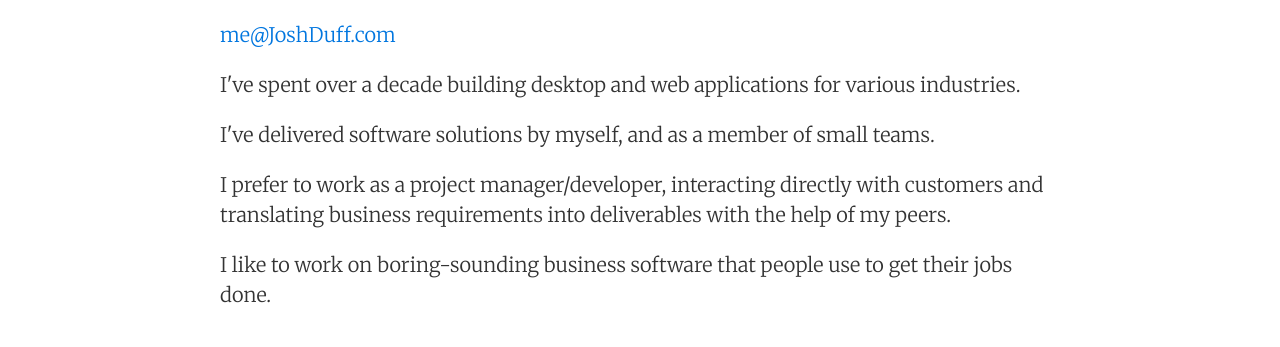
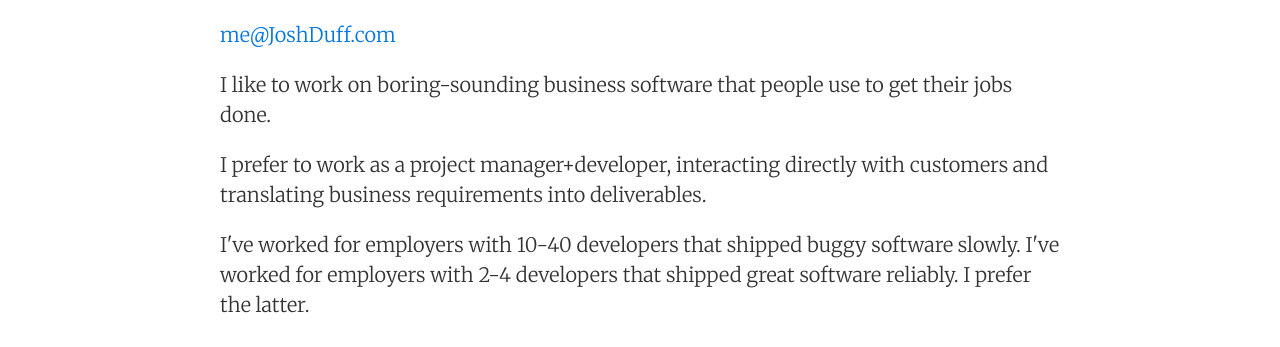
Before and after one commit to TehShrike/resume, a website: page index.html in a window 1280 px wide. Shown: the part 142-489 px from the top of the page. Drawn offline with Linux system fonts and the light colour scheme.

Commit message:
npm run build

```diff
--- a/index.html
+++ b/index.html
@@ -15,10 +15,9 @@
 <p class="print-top-right">
     <a href="mailto:me@JoshDuff.com">me@JoshDuff.com</a>
 </p>
-<p>I've spent over a decade building desktop and web applications for various industries.</p>
-<p>I've delivered software solutions by myself, and as a member of small teams.</p>
-<p>I prefer to work as a project manager/developer, interacting directly with customers and translating business requirements into deliverables with the help of my peers.</p>
 <p>I like to work on boring-sounding business software that people use to get their jobs done.</p>
+<p>I prefer to work as a project manager+developer, interacting directly with customers and translating business requirements into deliverables.</p>
+<p>I've worked for employers with 10-40 developers that shipped buggy software slowly.  I've worked for employers with 2-4 developers that shipped great software reliably.  I prefer the latter.</p>
 <h2>Previous employers</h2>
 <h3>Workshop (internal communications) 2023-current</h3>
 <p>Developed an email editor to replace a third-party whitelabeled editor.</p>
```
